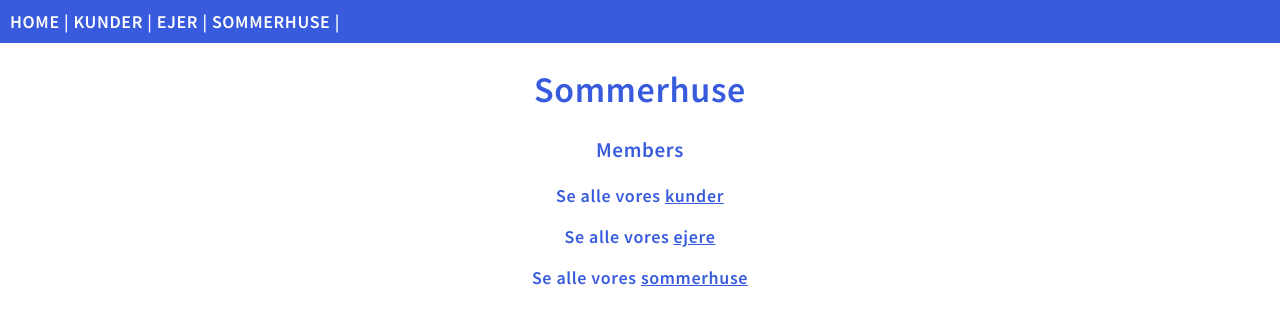
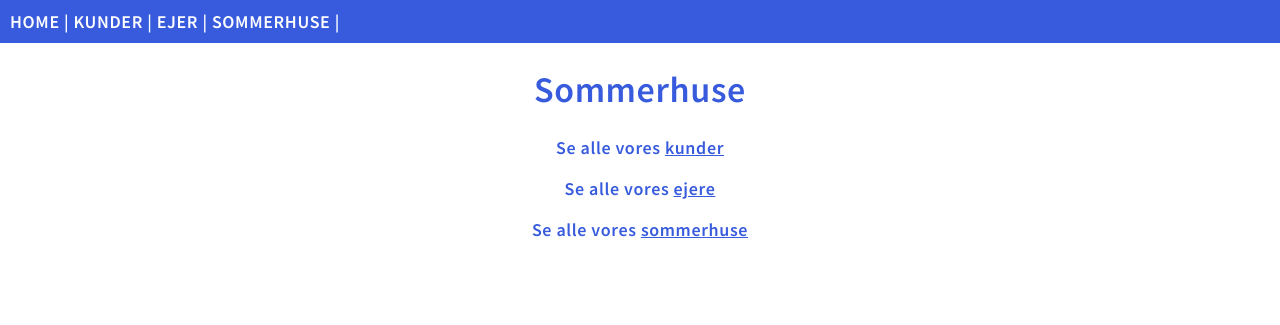
Before and after one commit to camilla1323/Sommerhuse, a Django app: page / in a window 1280 px wide. Shown: the top 325 px of the page. Run offline with Django 5.2, Linux system fonts and the light colour scheme.

Commit message:
Forside ændret

```diff
--- a/my_tennis_club/members/templates/main.html
+++ b/my_tennis_club/members/templates/main.html
@@ -8,8 +8,6 @@
   <div class="main">
     <h1>Sommerhuse</h1>
 
-    <h3>Members</h3>
-
     <p>Se alle vores <a href="members/">kunder</a></p>
     <p>Se alle vores <a href="ejer">ejere</a></p>
     <p>Se alle vores <a href="sommerhus/">sommerhuse</a></p>
```
